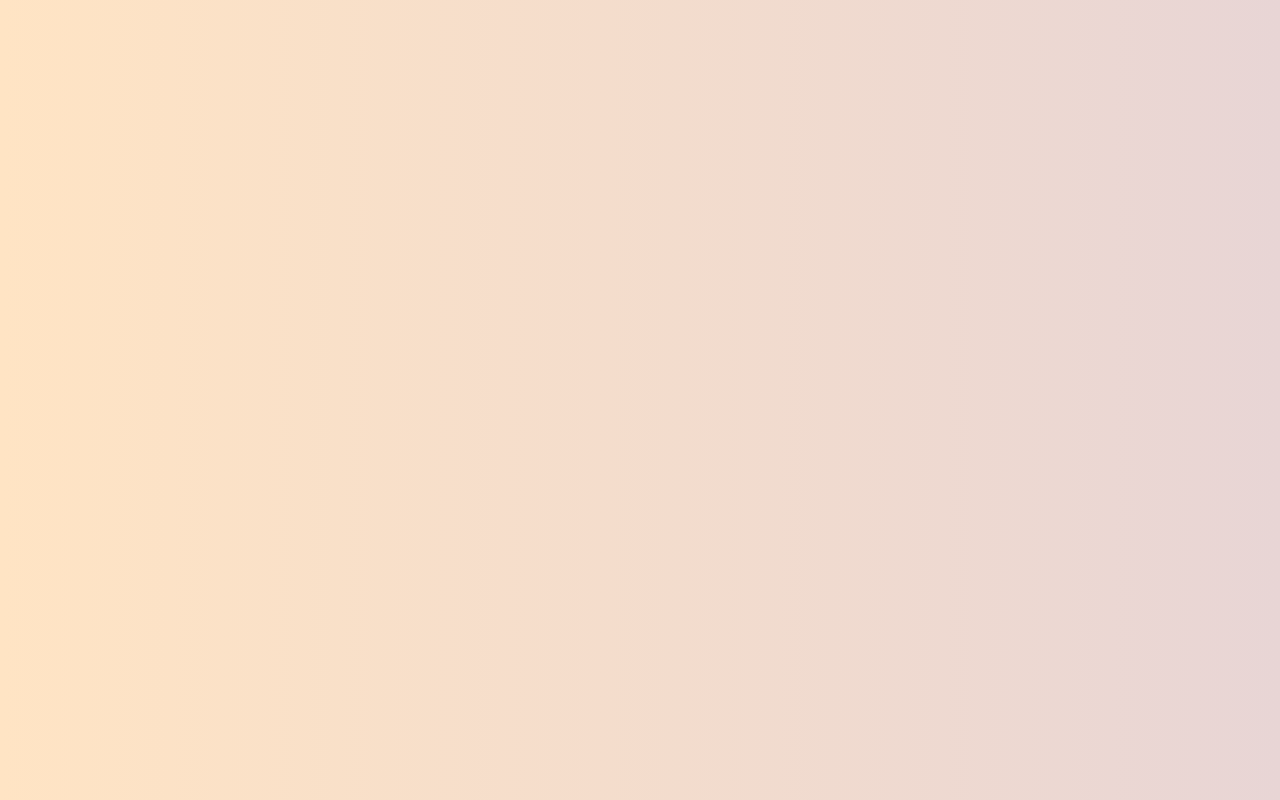
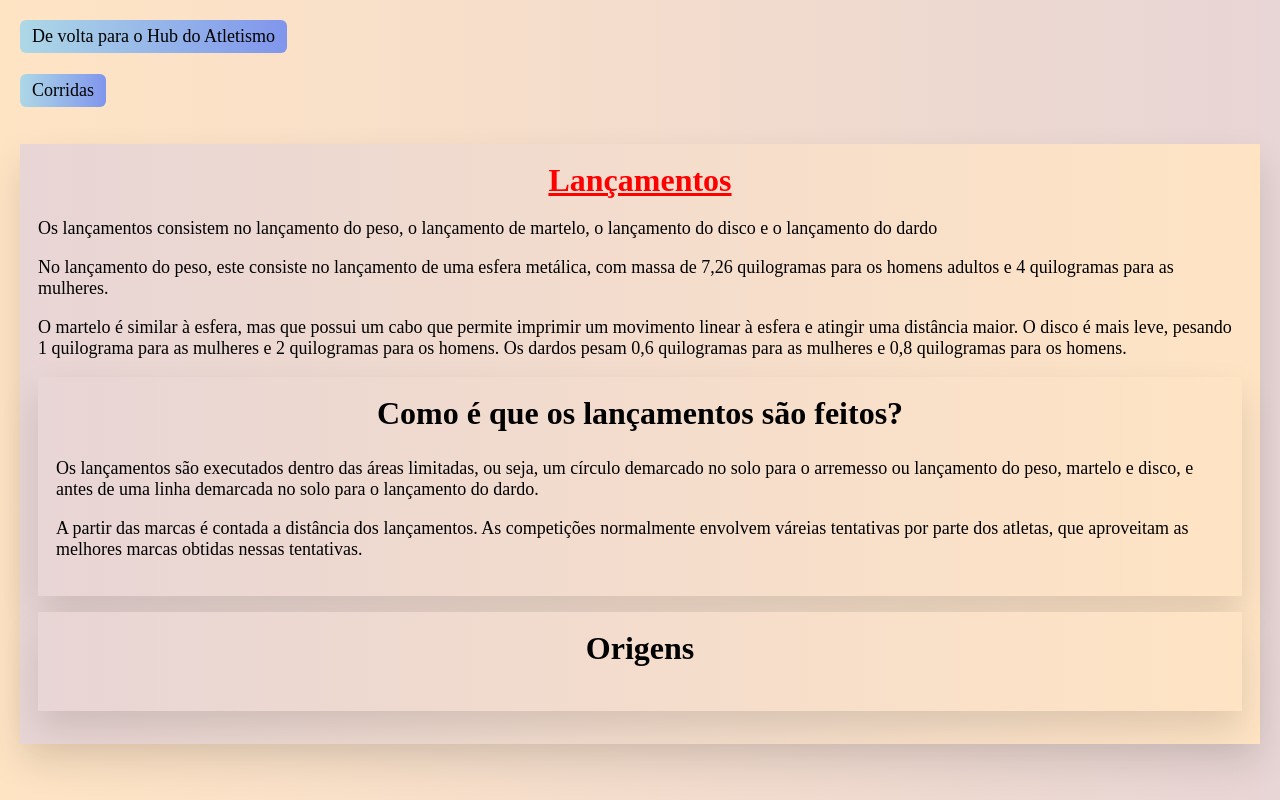
Before and after one commit to Flexite/Trabalho-EF-2025-12-ano, a plain HTML site: page A/lancarAtl.html in a window 1280 px wide. Drawn offline with Linux system fonts and the light colour scheme.

Commit message:
adicionar nova página de lannçamentos

```diff
--- a/A/lancarAtl.html
+++ b/A/lancarAtl.html
@@ -8,6 +8,23 @@
         <script src="../script.js"></script>
     </head>
     <body>
-
+        <a href="../atletismohub.html">De volta para o Hub do Atletismo</a>
+        <br><br>
+        <a href="corridasAtl.html">Corridas</a>
+        <br><br>
+        <div>
+            <h1>Lançamentos</h1>
+            <p>Os lançamentos consistem no lançamento do peso, o lançamento de martelo, o lançamento do disco e o lançamento do dardo</p>
+            <p>No lançamento do peso, este consiste no lançamento de uma esfera metálica, com massa de 7,26 quilogramas para os homens adultos e 4 quilogramas para as mulheres.</p>
+            <p>O martelo é similar à esfera, mas que possui um cabo que permite imprimir um movimento linear à esfera e atingir uma distância maior. O disco é mais leve, pesando 1 quilograma para as mulheres e 2 quilogramas para os homens. Os dardos pesam 0,6 quilogramas para as mulheres e 0,8 quilogramas para os homens.</p>
+            <div>
+                <h2>Como é que os lançamentos são feitos?</h2>
+                <p>Os lançamentos são executados dentro das áreas limitadas, ou seja, um círculo demarcado no solo para o arremesso ou lançamento do peso, martelo e disco, e antes de uma linha demarcada no solo para o lançamento do dardo.</p>
+                <p>A partir das marcas é contada a distância dos lançamentos. As competições normalmente envolvem váreias tentativas por parte dos atletas, que aproveitam as melhores marcas obtidas nessas tentativas.</p>
+            </div>
+            <div>
+                <h2>Origens</h2>
+            </div>
+        </div>
     </body>
 </html>
```
Also changed, not shown: A/corridasAtl.html (+1 -0 lines).
